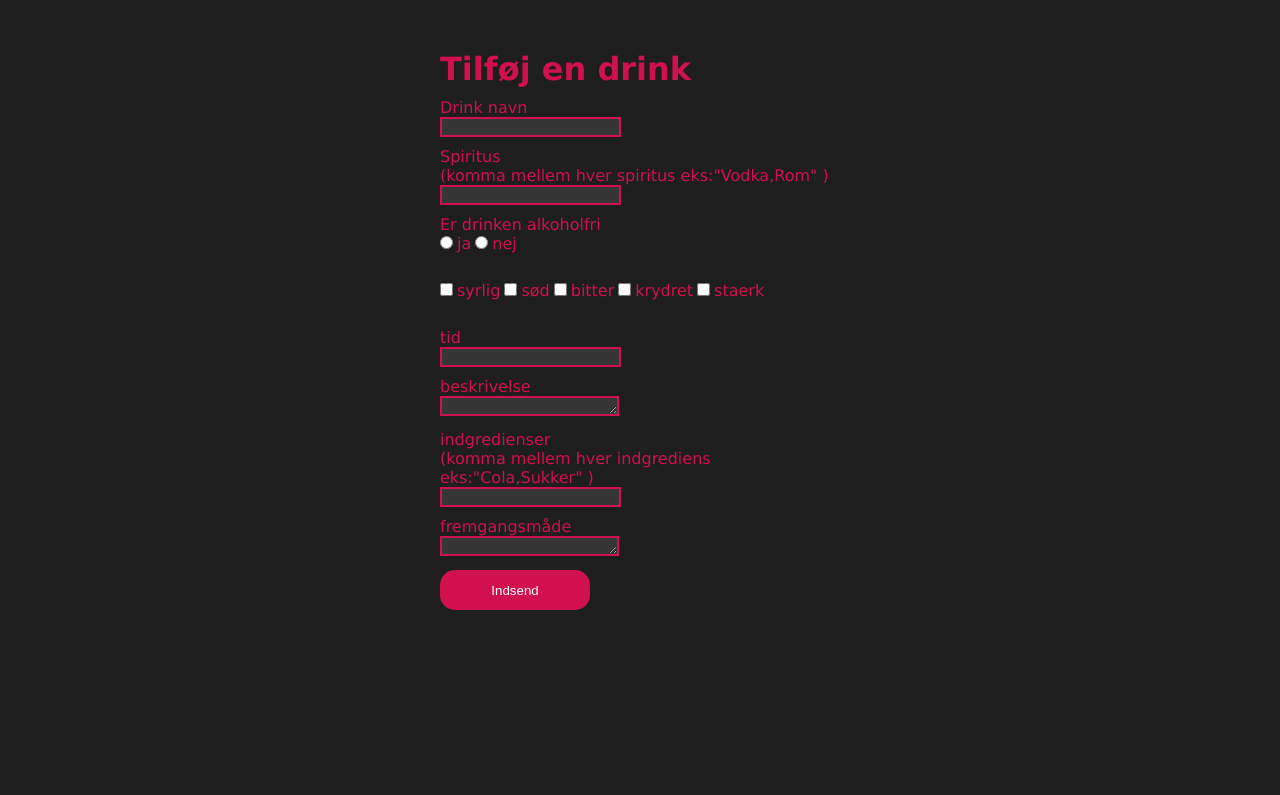
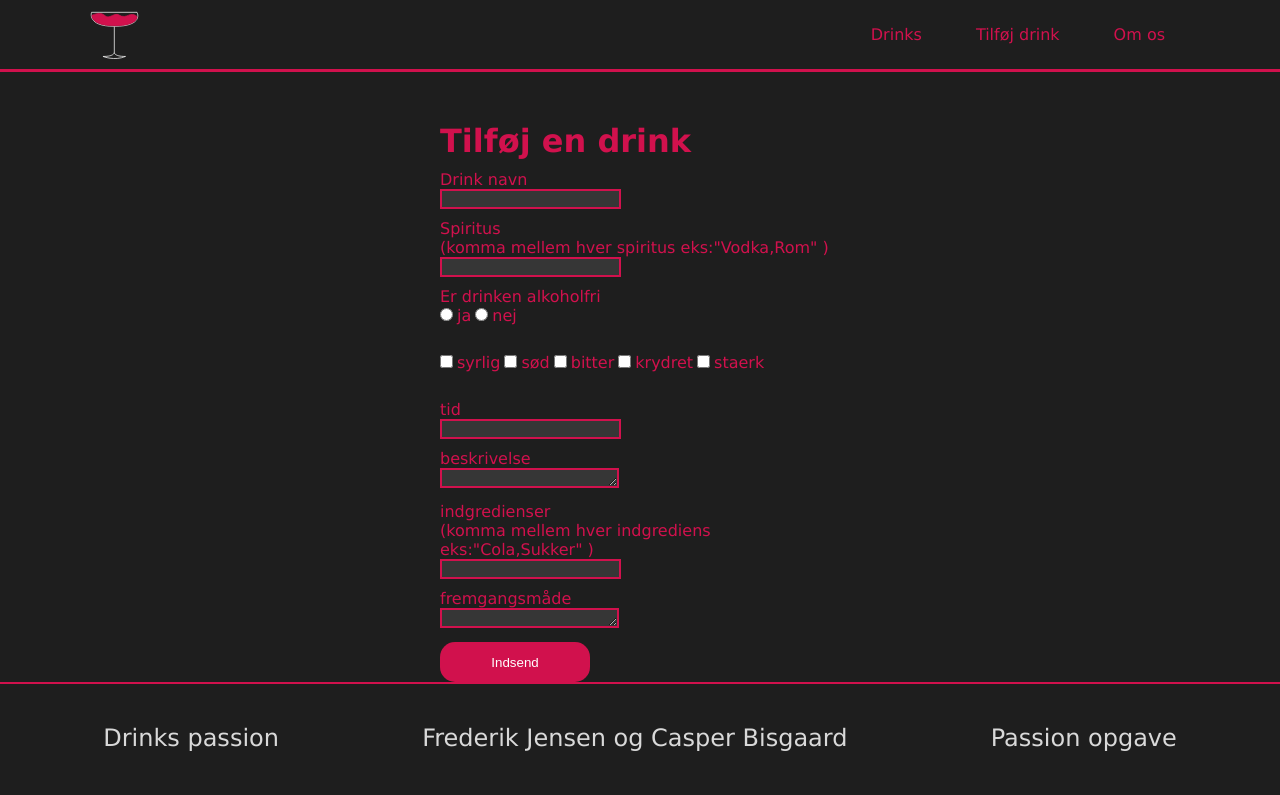
Before and after one commit to fred295qkea/Passion, a plain HTML site: page form.html in a window 1280 px wide. Drawn offline with Linux system fonts and the light colour scheme; a web font is replaced by a local one.

Commit message:
footer and some other stuff

```diff
--- a/form.html
+++ b/form.html
@@ -1,5 +1,6 @@
 <!DOCTYPE html>
 <html lang="en">
+
 <head>
   <meta charset="UTF-8">
   <meta http-equiv="X-UA-Compatible" content="IE=edge">
@@ -9,14 +10,34 @@
   <link rel="stylesheet" href="form-style.css">
   <title>Document</title>
 </head>
+
 <body>
+  <div class="menu-container">
+    <header class="main-menu">
+      <div>
+        <div class="logo">
+          <a href="index.html"><img src="img/Passion-logo-white.svg" alt="Logo"></a>
+        </div>
+      </div>
+      <div>
+        <nav>
+          <a href="productSite.html">Drinks</a>
+          <a href="form.html">Tilføj drink</a>
+          <a href="om-os.html">Om os</a>
+        </nav>
+      </div>
+    </header>
+  </div>
+
+
+
   <div class="main-form">
     <H1>Tilføj en drink</H1>
-    <form name="drinks" id="drinkForm" >
+    <form name="drinks" id="drinkForm">
 
       <div class="form-felt">
         <label for="name">Drink navn</label><br>
-          <input type="text" id="navn" name="name" >
+        <input type="text" id="navn" name="name">
       </div>
 
       <div class="form-felt">
@@ -59,18 +80,18 @@
 
       <div class="form-felt">
         <label for="description">beskrivelse</label><br>
-          <textarea type="text" name="description" ></textarea>
+        <textarea type="text" name="description"></textarea>
       </div>
 
       <div class="form-felt">
         <label for="ingredients">indgredienser</label><br>
         <p>(komma mellem hver indgrediens eks:"Cola,Sukker" )</p>
-          <input type="text"  name="ingredients">
+        <input type="text" name="ingredients">
       </div>
 
       <div class="form-felt">
         <label for="make">fremgangsmåde</label><br>
-          <textarea type="text"  name="make"></textarea>
+        <textarea type="text" name="make"></textarea>
       </div>
       <div class="form-felt">
         <button class="submit-button" type="submit">Indsend</button>
@@ -80,9 +101,18 @@
 
   </div>
 
+  <footer>
+
+    <ul class="footflex">
+      <li>Drinks passion</li>
+      <li>Frederik Jensen og Casper Bisgaard</li>
+      <li>Passion opgave</li>
+    </ul>
+  </footer>
 
 
 
   <script src="form.js"></script>
 </body>
+
 </html>
--- a/style.css
+++ b/style.css
@@ -48,3 +48,27 @@ a {
   height: 50px;
   margin-top: 10px;
 }
+
+footer {
+  border-top: 2px var(--sexy-pink) solid;
+}
+
+.footflex {
+  display: flex;
+  flex-direction: row;
+  justify-content: space-evenly;
+  flex-wrap: wrap;
+}
+
+.footflex li {
+  list-style-type: none;
+  color: var(--text-color);
+  margin: 40px;
+  font-size: 1.5rem;
+}
+
+@media (max-width: 800px) {
+  .footflex li {
+    margin: 10px 40px;
+  }
+}
```
Also changed, not shown: forside.css (+4 -7 lines), product-page.html (+15 -3 lines), productSite.html (+10 -2 lines). Lines whose indentation alone changed are shown as unchanged.
